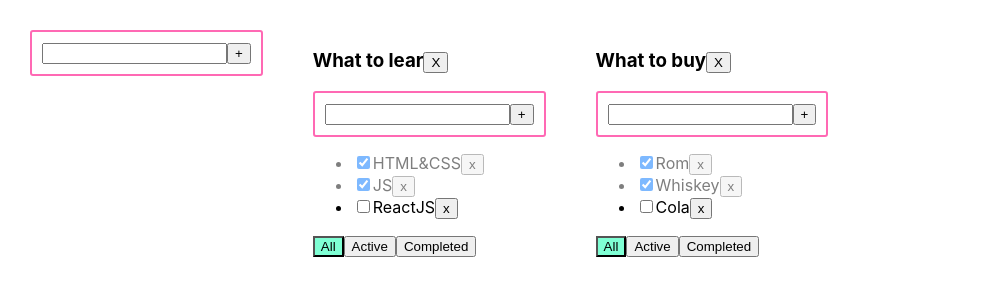
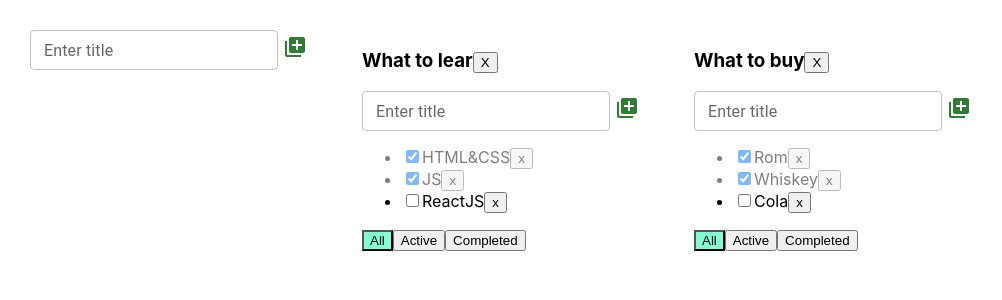
Before and after one commit to PavelTreg/ToDoListOtViktor, a React (Create React App) app: page / in a window 1280 px wide. Shown: the top 300 px of the page, without its empty margins (0-1002 px from the left). Built offline with nearby package versions, Linux system fonts and the light colour scheme.

Commit message:
after lesson 6,5

```diff
--- a/package.json
+++ b/package.json
@@ -3,6 +3,10 @@
   "version": "0.1.0",
   "private": true,
   "dependencies": {
+    "@emotion/react": "^11.10.6",
+    "@emotion/styled": "^11.10.6",
+    "@mui/icons-material": "^5.11.9",
+    "@mui/material": "^5.11.9",
     "@testing-library/jest-dom": "^5.16.5",
     "@testing-library/react": "^13.4.0",
     "@testing-library/user-event": "^13.5.0",
--- a/src/AddItemForm.tsx
+++ b/src/AddItemForm.tsx
@@ -1,4 +1,6 @@
 import React, {ChangeEvent, FC, KeyboardEvent, useState} from 'react';
+import {ButtonGroup, IconButton, TextField} from "@mui/material";
+import {DeleteForever, LibraryAdd} from "@mui/icons-material";
 type AddItemFormPropsType = {
     addItem: (title:string) => void
 }
@@ -27,13 +29,22 @@ const AddItemForm : FC<AddItemFormPropsType> = (props) => {
     return (
 
             <div className={'addItemForm'}>
-                <input value={title}
+
+                <TextField value={title}
                        onChange={onChangeHandler}
                        onKeyUp={onKeyPressHandler}
                        className={error ? "error" : ""}
+                           variant={'outlined'}
+                           size={"small"}
+                           label={'Enter title'}
+                           error={!!error}
+                           helperText = {error && 'Ошибка'}
                 />
-                <button onClick={addItem}>+</button>
-                {error && <div className="error-message">{error}</div>}
+
+                <IconButton aria-label="delete" onClick={addItem} color = 'success' size = 'small'>
+                    <LibraryAdd    />
+                </IconButton>
+
             </div>
 
     );
--- a/src/App.css
+++ b/src/App.css
@@ -24,10 +24,10 @@
   opacity: 0.5;
 }
 
-.addItemForm{
+/*.addItemForm{
   border: 2px solid hotpink;
   border-radius: 3px;
   padding: 10px;
   height: fit-content;
 
-}
+}*/
```
Also changed, not shown: 1 other file (tests, documents, lock files or other folders).
